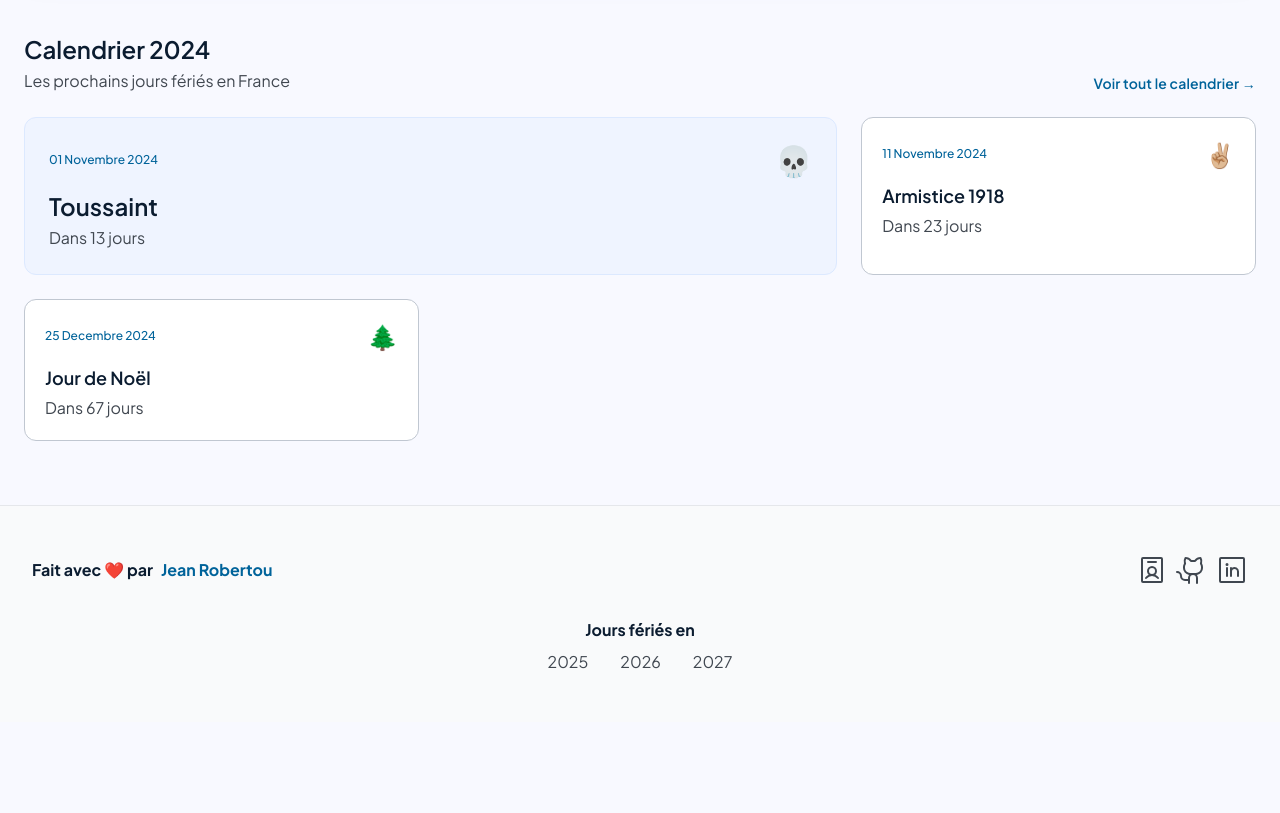
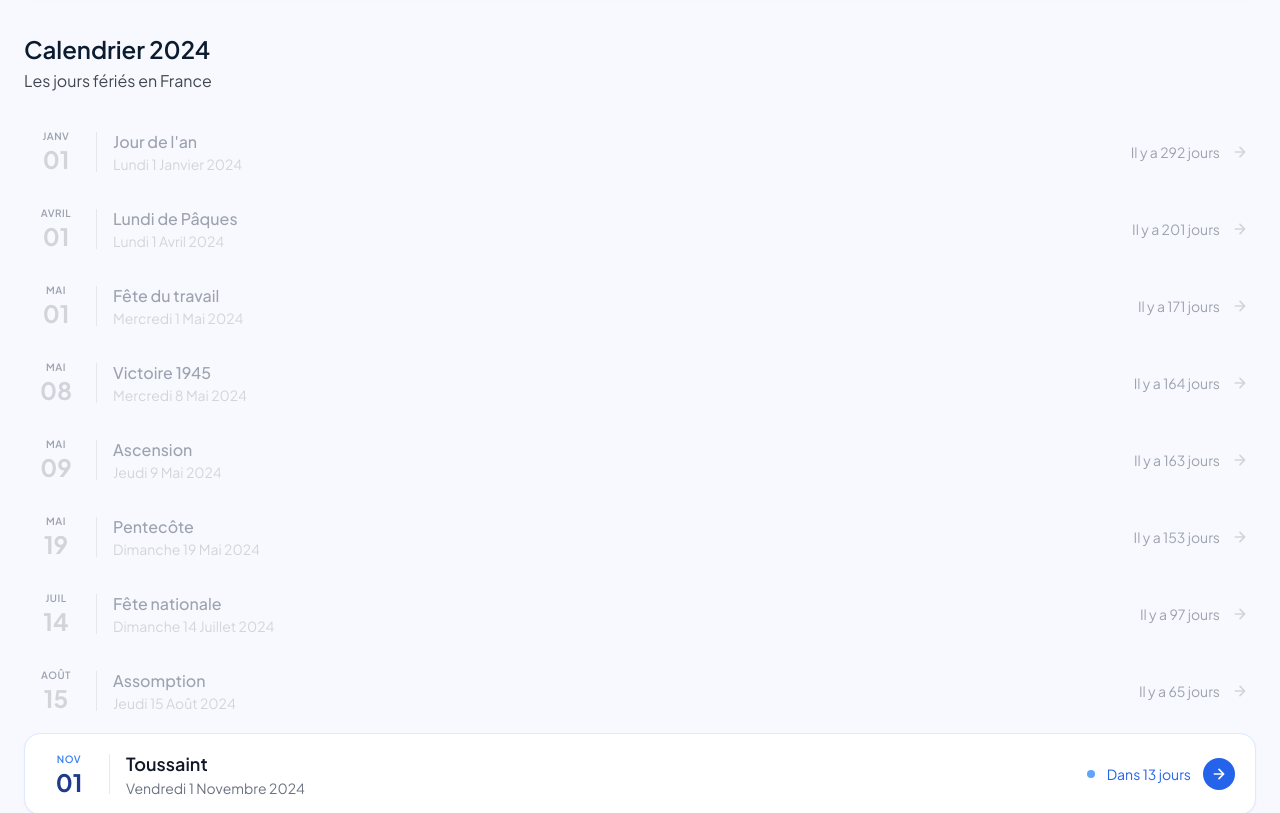
Before and after one commit to jean1591/quand-est-le-prochain-jour-ferie, a Next.js app: page / in a window 1280 px wide. Shown: the part 480-1293 px from the top of the page. Before the commit the page ends 1202 px from the top, so only its background shows below. Built offline with nearby package versions, Linux system fonts and the light colour scheme.

Commit message:
feat: list bank holiday

```diff
--- a/src/app/bank-holidays/components/bankHolidaysList.tsx
+++ b/src/app/bank-holidays/components/bankHolidaysList.tsx
@@ -1,28 +1,188 @@
 import { BankHoliday } from '@/utils/interface/bankHolidays'
-import { computeDaysDifference } from '@/utils/computeDaysDifference'
-import { formatDateToHumanDate } from '@/utils'
+import Link from 'next/link'
+import { differenceInCalendarDays } from 'date-fns'
+
+const MONTH_ABBR = [
+  'JANV',
+  'FÉVR',
+  'MARS',
+  'AVRIL',
+  'MAI',
+  'JUIN',
+  'JUIL',
+  'AOÛT',
+  'SEPT',
+  'OCT',
+  'NOV',
+  'DÉC',
+]
+const MONTH_FULL = [
+  'Janvier',
+  'Février',
+  'Mars',
+  'Avril',
+  'Mai',
+  'Juin',
+  'Juillet',
+  'Août',
+  'Septembre',
+  'Octobre',
+  'Novembre',
+  'Décembre',
+]
+const DAYS = [
+  'Dimanche',
+  'Lundi',
+  'Mardi',
+  'Mercredi',
+  'Jeudi',
+  'Vendredi',
+  'Samedi',
+]
+
+const ArrowIcon = () => (
+  <svg
+    xmlns="http://www.w3.org/2000/svg"
+    width="16"
+    height="16"
+    viewBox="0 0 24 24"
+    fill="none"
+    stroke="currentColor"
+    strokeWidth="2.5"
+    strokeLinecap="round"
+    strokeLinejoin="round"
+  >
+    <path d="M5 12h14M12 5l7 7-7 7" />
+  </svg>
+)
 
 export const BankHolidaysList = ({
   bankHolidays,
 }: {
   bankHolidays: BankHoliday[]
 }) => {
+  const now = new Date()
+  const nextIndex = bankHolidays.findIndex(
+    (h) => differenceInCalendarDays(h.date, now) >= 0
+  )
+
   return (
-    <div className="mx-auto mt-12 max-w-5xl px-4">
-      {bankHolidays.map(({ date, description }) => (
-        <div
-          key={date.toString()}
-          className="flex items-center justify-between border-b border-blue-950 py-4 text-blue-800"
-        >
-          <div>
-            <p className="text-lg font-medium">
-              {formatDateToHumanDate(new Date(date))}
-            </p>
-            <p className="text-sm font-light">{computeDaysDifference(date)}</p>
-          </div>
-          <p className="text-lg font-light">{description}</p>
-        </div>
-      ))}
+    <div className="mx-auto mt-12 max-w-5xl space-y-2 px-4">
+      {bankHolidays.map(({ date, description, link }, index) => {
+        const d = new Date(date)
+        const daysDiff = differenceInCalendarDays(date, now)
+        const isPast = daysDiff < 0
+        const isNext = index === nextIndex
+
+        const daysLabel =
+          daysDiff < 0
+            ? `Il y a ${Math.abs(daysDiff)} jour${Math.abs(daysDiff) > 1 ? 's' : ''}`
+            : daysDiff === 0
+              ? "Aujourd'hui"
+              : `Dans ${daysDiff} jour${daysDiff > 1 ? 's' : ''}`
+
+        const fullDate = `${DAYS[d.getDay()]} ${d.getDate()} ${MONTH_FULL[d.getMonth()]} ${d.getFullYear()}`
+        const monthAbbr = MONTH_ABBR[d.getMonth()]
+        const dayNum = d.getDate().toString().padStart(2, '0')
+
+        if (isPast) {
+          return (
+            <Link
+              key={date}
+              href={`/${link}`}
+              className="flex items-center gap-4 px-2 py-3"
+            >
+              <div className="w-12 flex-shrink-0 text-center">
+                <p className="text-[10px] font-semibold tracking-wider text-gray-400">
+                  {monthAbbr}
+                </p>
+                <p className="text-2xl font-bold leading-tight text-gray-300">
+                  {dayNum}
+                </p>
+              </div>
+              <div className="h-10 w-px flex-shrink-0 bg-gray-200" />
+              <div className="min-w-0 flex-1">
+                <p className="text-base font-medium text-gray-400">
+                  {description}
+                </p>
+                <p className="text-sm text-gray-300">{fullDate}</p>
+              </div>
+              <div className="flex flex-shrink-0 items-center gap-3">
+                <span className="text-sm text-gray-400">{daysLabel}</span>
+                <Link
+                  href={`/${link}`}
+                  className="text-gray-300 transition-colors hover:text-gray-500"
+                >
+                  <ArrowIcon />
+                </Link>
+              </div>
+            </Link>
+          )
+        }
+
+        return (
+          <Link
+            key={date}
+            href={`/${link}`}
+            className={`flex items-center gap-4 rounded-2xl border bg-white px-5 py-4 transition-shadow hover:shadow-md ${
+              isNext ? 'border-blue-100 shadow-sm' : 'border-gray-100'
+            }`}
+          >
+            <div className="w-12 flex-shrink-0 text-center">
+              <p
+                className={`text-[10px] font-semibold tracking-wider ${
+                  isNext ? 'text-blue-500' : 'text-gray-500'
+                }`}
+              >
+                {monthAbbr}
+              </p>
+              <p
+                className={`text-2xl font-bold leading-tight ${
+                  isNext ? 'text-blue-900' : 'text-gray-700'
+                }`}
+              >
+                {dayNum}
+              </p>
+            </div>
+            <div
+              className={`h-10 w-px flex-shrink-0 ${
+                isNext ? 'bg-blue-100' : 'bg-gray-200'
+              }`}
+            />
+            <div className="min-w-0 flex-1">
+              <p
+                className={`text-lg font-semibold ${
+                  isNext ? 'text-gray-900' : 'text-gray-800'
+                }`}
+              >
+                {description}
+              </p>
+              <p className="text-sm text-gray-500">{fullDate}</p>
+            </div>
+            <div className="flex flex-shrink-0 items-center gap-3">
+              {isNext && (
+                <span className="h-2 w-2 flex-shrink-0 rounded-full bg-blue-400" />
+              )}
+              <span
+                className={`text-sm ${
+                  isNext ? 'text-blue-600' : 'text-gray-400'
+                }`}
+              >
+                {daysLabel}
+              </span>
+              <div
+                className={`flex h-8 w-8 items-center justify-center rounded-full ${
+                  isNext
+                    ? 'bg-blue-600 text-white'
+                    : 'border border-gray-200 text-gray-400'
+                }`}
+              >
+                <ArrowIcon />
+              </div>
+            </div>
+          </Link>
+        )
+      })}
     </div>
   )
 }
--- a/src/app/component/bankHolidaysList.tsx
+++ b/src/app/component/bankHolidaysList.tsx
@@ -1,69 +1,193 @@
-import { bankHolidays, formatDateToHumanDate } from '@/utils'
-import { isPast, isSameDay } from 'date-fns'
+import Link from 'next/link'
+import { bankHolidays } from '@/utils'
+import { differenceInCalendarDays } from 'date-fns'
 
-import { BankHoliday } from '@/utils/interface/bankHolidays'
-import Link from 'next/link'
-import { computeDaysDifference } from '@/utils/computeDaysDifference'
+const MONTH_ABBR = [
+  'JANV',
+  'FÉVR',
+  'MARS',
+  'AVRIL',
+  'MAI',
+  'JUIN',
+  'JUIL',
+  'AOÛT',
+  'SEPT',
+  'OCT',
+  'NOV',
+  'DÉC',
+]
+const MONTH_FULL = [
+  'Janvier',
+  'Février',
+  'Mars',
+  'Avril',
+  'Mai',
+  'Juin',
+  'Juillet',
+  'Août',
+  'Septembre',
+  'Octobre',
+  'Novembre',
+  'Décembre',
+]
+const DAYS = [
+  'Dimanche',
+  'Lundi',
+  'Mardi',
+  'Mercredi',
+  'Jeudi',
+  'Vendredi',
+  'Samedi',
+]
 
-export const BankHolidaysList = ({
-  nextBankHoliday,
-}: {
-  nextBankHoliday?: BankHoliday
-}) => {
+const ArrowIcon = () => (
+  <svg
+    xmlns="http://www.w3.org/2000/svg"
+    width="16"
+    height="16"
+    viewBox="0 0 24 24"
+    fill="none"
+    stroke="currentColor"
+    strokeWidth="2.5"
+    strokeLinecap="round"
+    strokeLinejoin="round"
+  >
+    <path d="M5 12h14M12 5l7 7-7 7" />
+  </svg>
+)
+
+export const BankHolidaysList = () => {
   const currentYear = new Date().getFullYear().toString()
-
-  const upcomingHolidays = bankHolidays[currentYear]
-    .filter((h) => !isPast(h.date) || (nextBankHoliday && isSameDay(h.date, nextBankHoliday.date)))
-    .slice(0, 5)
+  const holidays = bankHolidays[currentYear]
+  const now = new Date()
+  const nextIndex = holidays.findIndex(
+    (h) => differenceInCalendarDays(h.date, now) >= 0
+  )
 
   return (
     <section className="mx-auto max-w-7xl px-6 pb-8">
-      {/* Section heading */}
       <div className="mb-md flex items-end justify-between">
         <div>
           <h2 className="text-headline-md text-on-background">
             Calendrier {currentYear}
           </h2>
           <p className="mt-xs text-body-md text-on-surface-variant">
-            Les prochains jours fériés en France
+            Les jours fériés en France
           </p>
         </div>
-        <Link
-          href={`/jours-feries-${currentYear}`}
-          className="text-label-md text-primary hover:underline"
-        >
-          Voir tout le calendrier →
-        </Link>
       </div>
 
-      {/* Bento grid */}
-      <div className="grid grid-cols-1 gap-md md:grid-cols-3">
-        {upcomingHolidays.map((holiday, index) => {
-          const isLarge = index === 0
+      <div className="space-y-2">
+        {holidays.map(({ date, description, link }, index) => {
+          const d = new Date(date)
+          const daysDiff = differenceInCalendarDays(date, now)
+          const isPast = daysDiff < 0
+          const isNext = index === nextIndex
+
+          const daysLabel =
+            daysDiff < 0
+              ? `Il y a ${Math.abs(daysDiff)} jour${Math.abs(daysDiff) > 1 ? 's' : ''}`
+              : daysDiff === 0
+                ? "Aujourd'hui"
+                : `Dans ${daysDiff} jour${daysDiff > 1 ? 's' : ''}`
+
+          const fullDate = `${DAYS[d.getDay()]} ${d.getDate()} ${MONTH_FULL[d.getMonth()]} ${d.getFullYear()}`
+          const monthAbbr = MONTH_ABBR[d.getMonth()]
+          const dayNum = d.getDate().toString().padStart(2, '0')
+
+          if (isPast) {
+            return (
+              <Link
+                key={date}
+                href={`/${link}`}
+                className="flex items-center gap-4 px-2 py-3"
+              >
+                <div className="w-12 flex-shrink-0 text-center">
+                  <p className="text-[10px] font-semibold tracking-wider text-gray-400">
+                    {monthAbbr}
+                  </p>
+                  <p className="text-2xl font-bold leading-tight text-gray-300">
+                    {dayNum}
+                  </p>
+                </div>
+                <div className="h-10 w-px flex-shrink-0 bg-gray-200" />
+                <div className="min-w-0 flex-1">
+                  <p className="text-base font-medium text-gray-400">
+                    {description}
+                  </p>
+                  <p className="text-sm text-gray-300">{fullDate}</p>
+                </div>
+                <div className="flex flex-shrink-0 items-center gap-3">
+                  <span className="text-sm text-gray-400">{daysLabel}</span>
+                  <Link
+                    href={`/${link}`}
+                    className="text-gray-300 transition-colors hover:text-gray-500"
+                  >
+                    <ArrowIcon />
+                  </Link>
+                </div>
+              </Link>
+            )
+          }
+
           return (
             <Link
-              key={holiday.date}
-              href={holiday.link}
-              className={
-                isLarge
-                  ? 'md:col-span-2 rounded-xl border border-surface-container-high bg-surface-container-low p-6 transition-shadow hover:shadow-md'
-                  : 'rounded-xl border border-outline-variant bg-white p-5 transition-shadow hover:shadow-md'
-              }
+              key={date}
+              href={`/${link}`}
+              className={`flex items-center gap-4 rounded-2xl border bg-white px-5 py-4 transition-shadow hover:shadow-md ${
+                isNext ? 'border-blue-100 shadow-sm' : 'border-gray-100'
+              }`}
             >
-              <div className="mb-sm flex items-center justify-between">
-                <span className="text-label-sm text-primary">
-                  {formatDateToHumanDate(new Date(holiday.date))}
+              <div className="w-12 flex-shrink-0 text-center">
+                <p
+                  className={`text-[10px] font-semibold tracking-wider ${
+                    isNext ? 'text-blue-500' : 'text-gray-500'
+                  }`}
+                >
+                  {monthAbbr}
+                </p>
+                <p
+                  className={`text-2xl font-bold leading-tight ${
+                    isNext ? 'text-blue-900' : 'text-gray-700'
+                  }`}
+                >
+                  {dayNum}
+                </p>
+              </div>
+              <div
+                className={`h-10 w-px flex-shrink-0 ${
+                  isNext ? 'bg-blue-100' : 'bg-gray-200'
+                }`}
+              />
+              <div className="min-w-0 flex-1">
+                <p
+                  className={`text-lg font-semibold ${
+                    isNext ? 'text-gray-900' : 'text-gray-800'
+                  }`}
+                >
+                  {description}
+                </p>
+                <p className="text-sm text-gray-500">{fullDate}</p>
+              </div>
+              <div className="flex flex-shrink-0 items-center gap-3">
+                {isNext && (
+                  <span className="h-2 w-2 flex-shrink-0 rounded-full bg-blue-400" />
+                )}
+                <span
+                  className={`text-sm ${isNext ? 'text-blue-600' : 'text-gray-400'}`}
+                >
+                  {daysLabel}
                 </span>
-                <span className={isLarge ? 'text-3xl' : 'text-2xl'}>{holiday.emoji}</span>
+                <div
+                  className={`flex h-8 w-8 items-center justify-center rounded-full ${
+                    isNext
+                      ? 'bg-blue-600 text-white'
+                      : 'border border-gray-200 text-gray-400'
+                  }`}
+                >
+                  <ArrowIcon />
+                </div>
               </div>
-
-              <p className={isLarge ? 'text-headline-md text-on-background' : 'text-body-lg font-semibold text-on-background'}>
-                {holiday.description}
-              </p>
-
-              <p className="mt-xs text-body-md text-on-surface-variant">
-                {computeDaysDifference(holiday.date)}
-              </p>
             </Link>
           )
         })}
--- a/src/app/page.tsx
+++ b/src/app/page.tsx
@@ -23,7 +23,7 @@ export default function Home() {
   return (
     <div className="my-8">
       <NextBankHoliday nextBankHoliday={nextBankHoliday} />
-      <BankHolidaysList nextBankHoliday={nextBankHoliday} />
+      <BankHolidaysList />
     </div>
   )
 }
```
